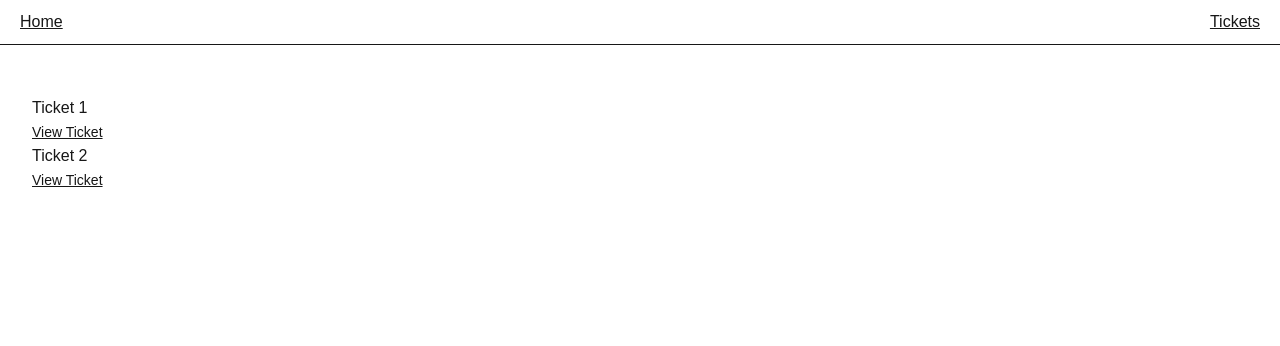
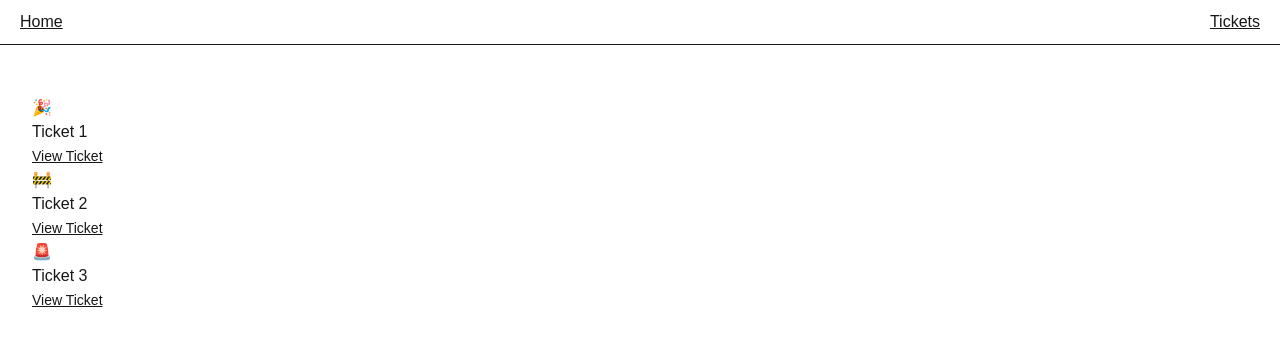
Before and after one commit to GeekyGuang/the-road-to-next, a Next.js app: page /tickets in a window 1280 px wide. Shown: the top 346 px of the page. Built offline with nearby package versions, Linux system fonts and the light colour scheme.

Commit message:
feat: 增强票据系统功能和类型安全性
- 修复页面参数类型为 Promise，适配 Next.js 15
- 为票据状态添加 as const 类型断言提高类型安全性
- 新增第三个票据数据
- 在票据列表页面添加状态图标显示

```diff
--- a/src/app/tickets/[ticketId]/page.tsx
+++ b/src/app/tickets/[ticketId]/page.tsx
@@ -1,10 +1,11 @@
 import { initialTickets } from "@/data";
 
 type TicketPageProps = {
-  params: {
+  params: Promise<{
     ticketId: string;
-  }
+  }>
 }
+
 const TicketPage = async ({ params }: TicketPageProps) => {
   const { ticketId } = await params;
   const ticket = initialTickets.find((ticket) => ticket.id === parseInt(ticketId));
--- a/src/app/tickets/page.tsx
+++ b/src/app/tickets/page.tsx
@@ -1,12 +1,19 @@
 import Link from "next/link";
 import { initialTickets } from "@/data";
 import { ticketPath } from "@/paths";
+
+const TICKET_ICONS = {
+  DONE: "🎉",
+  OPEN: "🚧",
+  IN_PROGRESS: "🚨",
+}
 
 const TicketsPage = () => {
   return (
     <div>
       {initialTickets.map((ticket) => (
         <div key={ticket.id}>
+          <h2>{TICKET_ICONS[ticket.status]}</h2>
           <h2>{ticket.title}</h2>
           <Link href={ticketPath(ticket.id)} className="text-sm underline">View Ticket</Link>
         </div>
--- a/src/data.ts
+++ b/src/data.ts
@@ -3,13 +3,18 @@ export const initialTickets = [
     id: 1,
     title: "Ticket 1",
     content: "This is the first ticket",
-    status: "DONE",
+    status: "DONE" as const,
   },
   {
     id: 2,
     title: "Ticket 2",
     content: "This is the second ticket",
-    status: "OPEN",
+    status: "OPEN" as const,
   },
-
+  {
+    id: 3,
+    title: "Ticket 3",
+    content: "This is the third ticket",
+    status: "IN_PROGRESS" as const,
+  },
 ]
```
